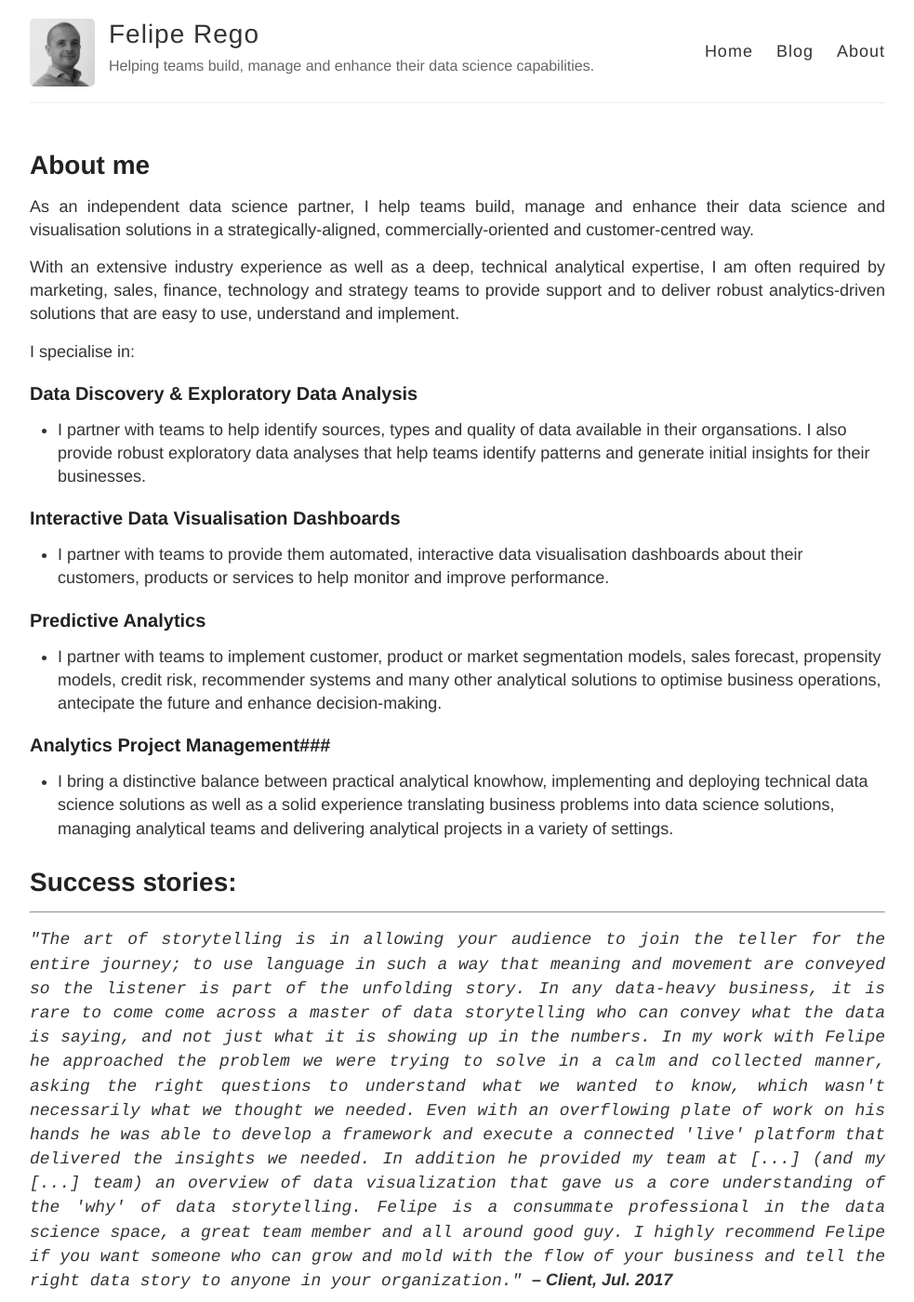
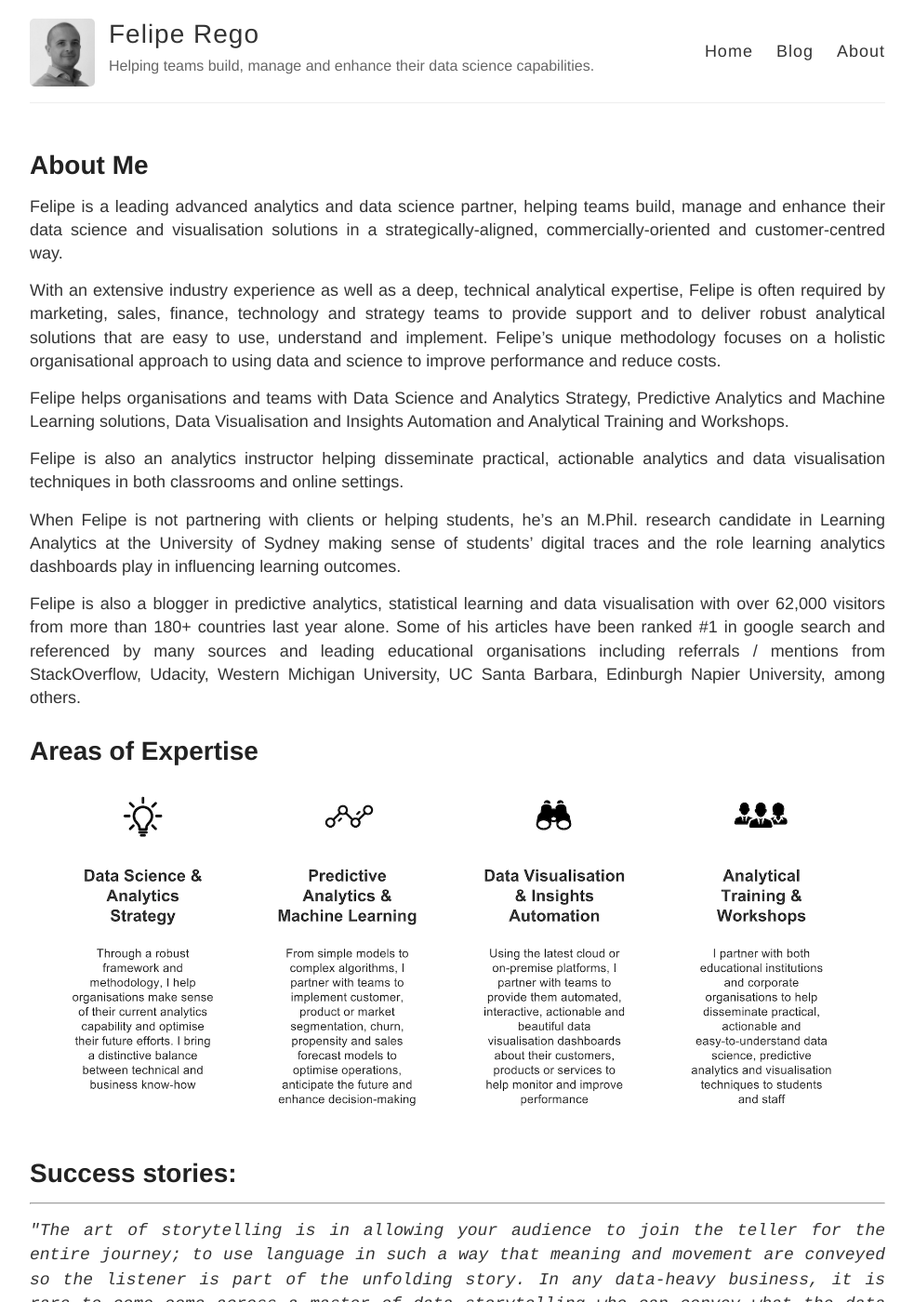
Before and after one commit to FelipeRego/FelipeRego.github.io, a Jekyll site: the page built from about.md, in a window 1280 px wide and 1400 px high. Shown: the whole window at 93% size, without its empty margins (148-1131 px from the left). Built offline with Jekyll 4.4.1, drawn with Linux system fonts in a browser that asks for light colours.

Commit message:
ABOUT PAGE

```diff
--- a/about.md
+++ b/about.md
@@ -1,27 +1,25 @@
 ---
 layout: page
-title: About me
+title: About Me
 permalink: /about/
 ---
 
-As an independent data science partner, I help teams build, manage and enhance their data science and visualisation solutions in a strategically-aligned, commercially-oriented and customer-centred way.
+Felipe is a leading advanced analytics and data science partner, helping teams build, manage and enhance their data science and visualisation solutions in a strategically-aligned, commercially-oriented and customer-centred way.
 
-With an extensive industry experience as well as a deep, technical analytical expertise, I am often required by marketing, sales, finance, technology and strategy teams to provide support and to deliver robust analytics-driven solutions that are easy to use, understand and implement.
+With an extensive industry experience as well as a deep, technical analytical expertise, Felipe is often required by marketing, sales, finance, technology and strategy teams to provide support and to deliver robust analytical solutions that are easy to use, understand and implement. Felipe's unique methodology focuses on a holistic organisational approach to using data and science to improve performance and reduce costs.
+
+Felipe helps organisations and teams with Data Science and Analytics Strategy, Predictive Analytics and Machine Learning solutions, Data Visualisation and Insights Automation and Analytical Training and Workshops.
+
+Felipe is also an analytics instructor helping disseminate practical, actionable analytics and data visualisation techniques in both classrooms and online settings.
+
+When Felipe is not partnering with clients or helping students, he's an M.Phil. research candidate in Learning Analytics at the University of Sydney making sense of students' digital traces and the role learning analytics dashboards play in influencing learning outcomes.
+
+Felipe is also a blogger in predictive analytics, statistical learning and data visualisation with over 62,000 visitors from more than 180+ countries last year alone. Some of his articles have been ranked #1 in google search and referenced by many sources and leading educational organisations including referrals / mentions from StackOverflow, Udacity, Western Michigan University, UC Santa Barbara, Edinburgh Napier University, among others.
 
 
-I specialise in:
+# Areas of Expertise
 
-### Data Discovery & Exploratory Data Analysis ###
-- I partner with teams to help identify sources, types and quality of data available in their organsations. I also provide robust exploratory data analyses that help teams identify patterns and generate initial insights for their businesses.
-
-### Interactive Data Visualisation Dashboards ###
-- I partner with teams to provide them automated, interactive data visualisation dashboards about their customers, products or services to help monitor and improve performance.
-
-### Predictive Analytics ###
-- I partner with teams to implement customer, product or market segmentation models, sales forecast, propensity models, credit risk, recommender systems and many other analytical solutions to optimise business operations, antecipate the future and enhance decision-making.
-
-### Analytics Project Management###
-- I bring a distinctive balance between practical analytical knowhow, implementing and deploying technical data science solutions as well as a solid experience translating business problems into data science solutions, managing analytical teams and delivering analytical projects in a variety of settings.
+![](https://github.com/FelipeRego/feliperego.github.io/raw/master/images/specialties.png)<!-- -->
 
 
 # Success stories:
```
Also changed, not shown: images/specialties.png (added).
